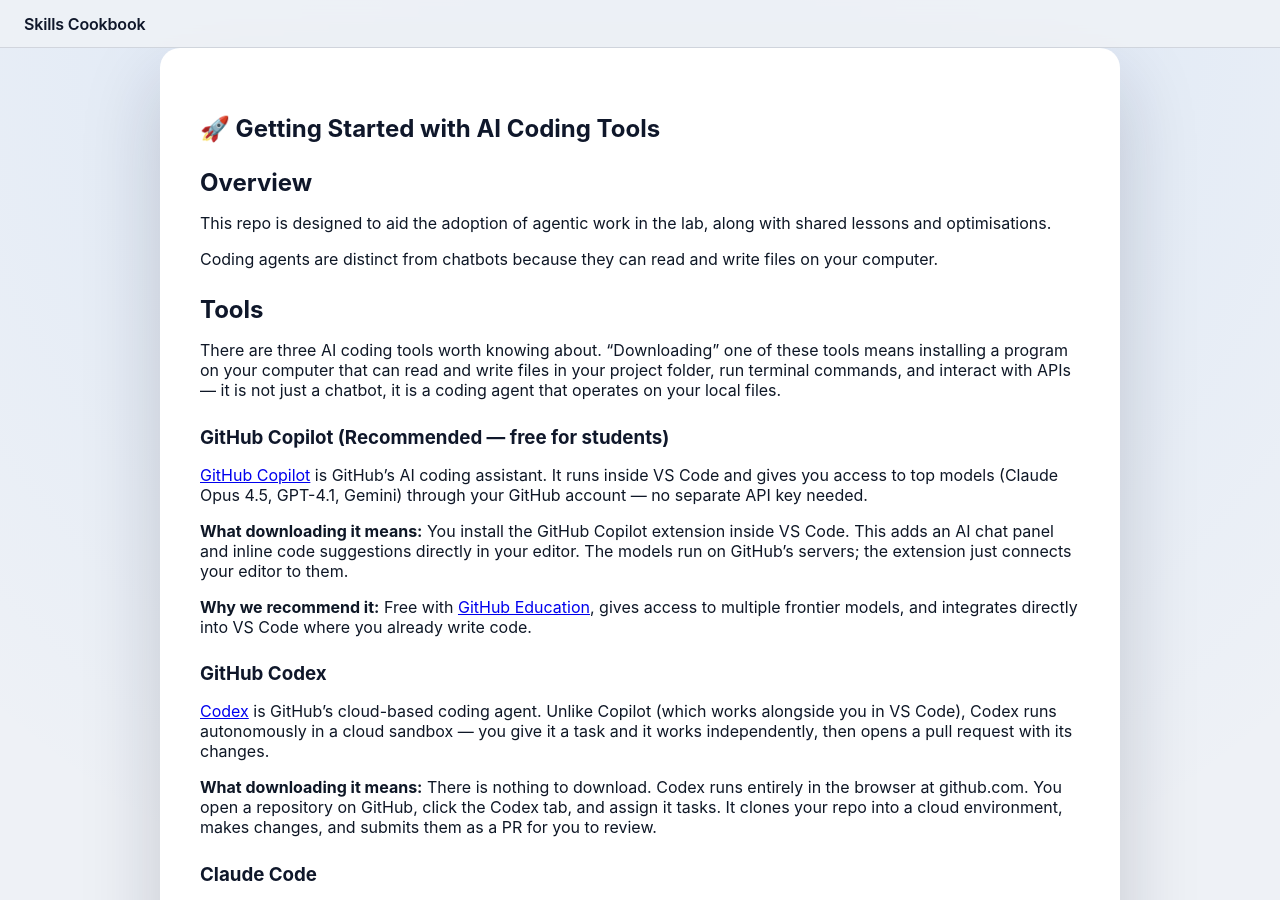
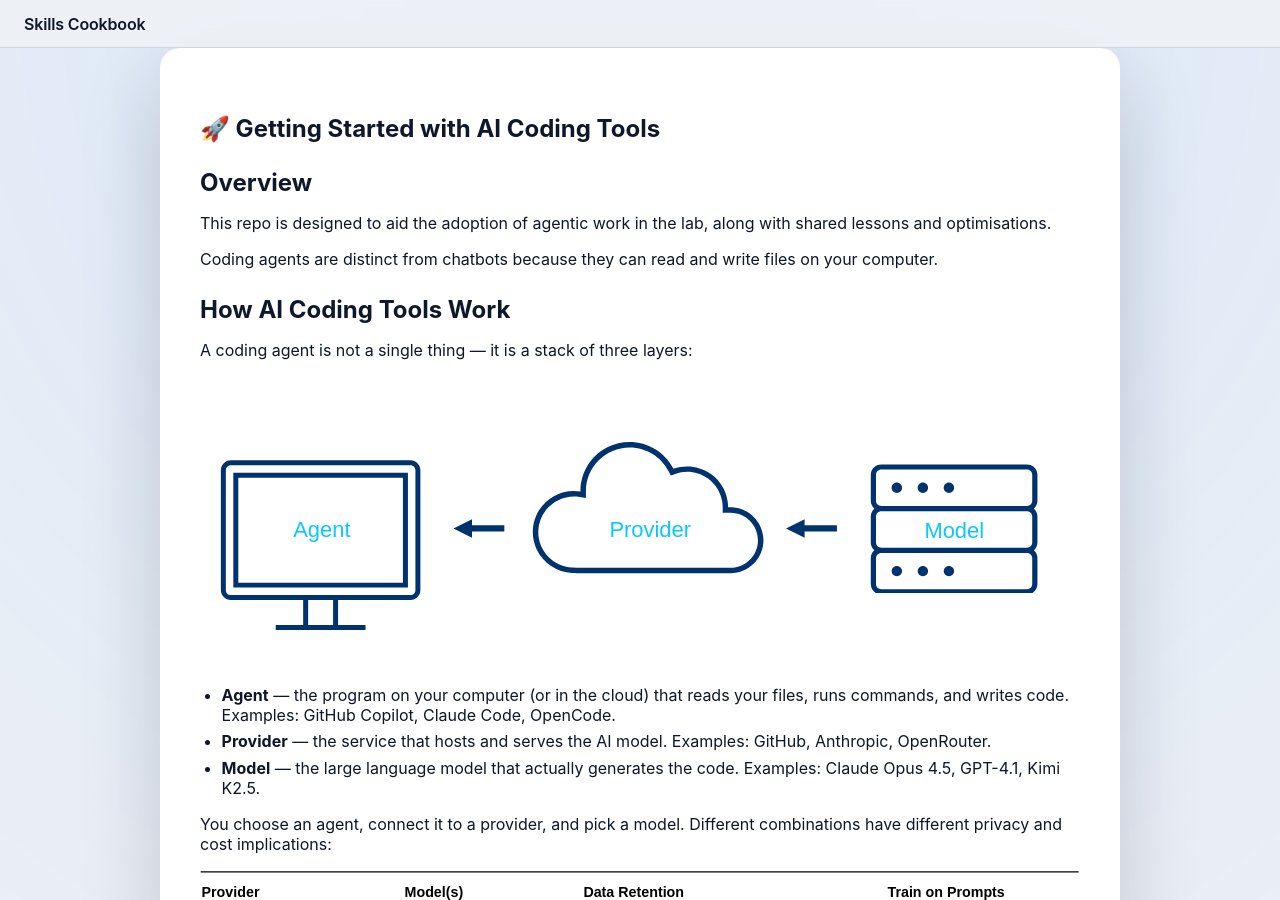
Before and after one commit to neurogenomics/agentic-life-sciences-tutorial, a Jekyll site: the page built from tutorials/01-setup.md, in a window 1280 px wide and 900 px high. Built offline with Jekyll 4.4.1, drawn with Linux system fonts in a browser that asks for light colours.

Commit message:
Add architecture and privacy diagrams to setup guide
Prioritise GitHub Copilot in setup, add Agent/Provider/Model
stack diagram and provider privacy comparison table.

Co-Authored-By: Claude Opus 4.6 <noreply@anthropic.com>

```diff
--- a/tutorials/01-setup.md
+++ b/tutorials/01-setup.md
@@ -10,6 +10,22 @@ title: Getting Started with AI Coding Tools
 This repo is designed to aid the adoption of agentic work in the lab, along with shared lessons and optimisations.
 
 Coding agents are distinct from chatbots because they can read and write files on your computer.
+
+## How AI Coding Tools Work
+
+A coding agent is not a single thing — it is a stack of three layers:
+
+![Agent → Provider → Model]({{ site.baseurl }}/assets/images/stack-of-agents.svg)
+
+- **Agent** — the program on your computer (or in the cloud) that reads your files, runs commands, and writes code. Examples: GitHub Copilot, Claude Code, OpenCode.
+- **Provider** — the service that hosts and serves the AI model. Examples: GitHub, Anthropic, OpenRouter.
+- **Model** — the large language model that actually generates the code. Examples: Claude Opus 4.5, GPT-4.1, Kimi K2.5.
+
+You choose an agent, connect it to a provider, and pick a model. Different combinations have different privacy and cost implications:
+
+![Privacy comparison across providers]({{ site.baseurl }}/assets/images/table-of-privacy.svg)
+
+---
 
 ## Tools
 
```
Also changed, not shown: assets/images/stack-of-agents.svg (added), assets/images/table-of-privacy.svg (added).
